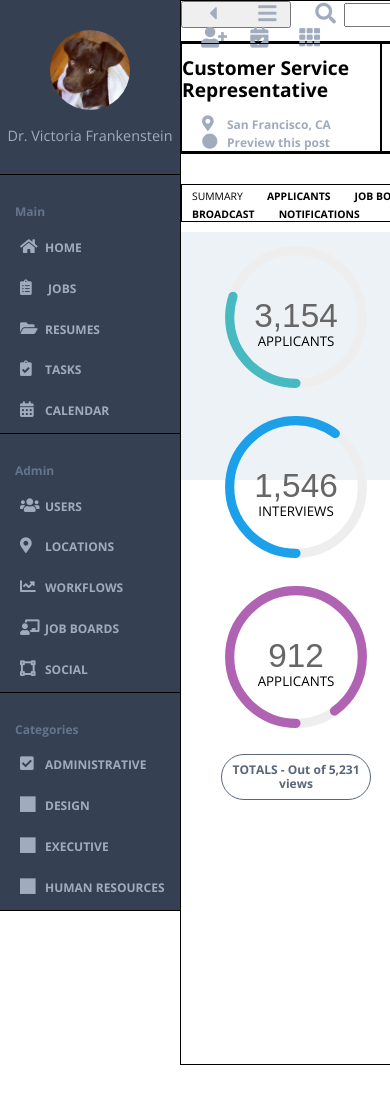
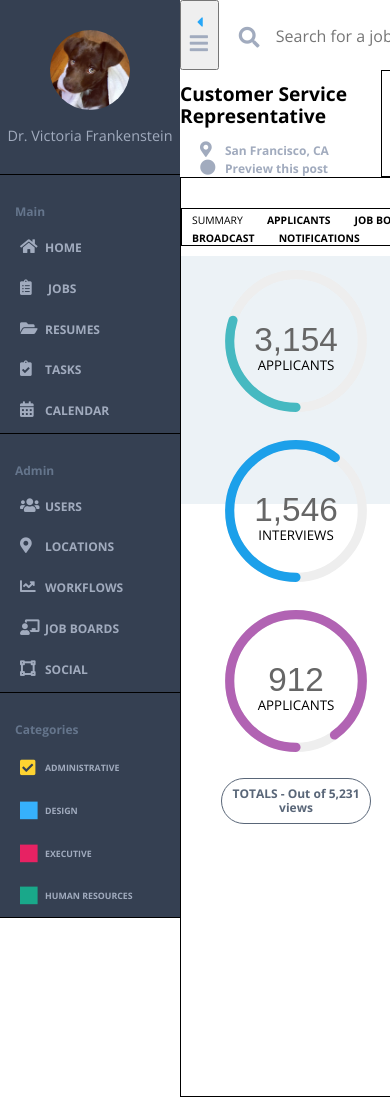
Before and after one commit to aweissman11/aw-comp-challenge-3, a plain HTML site: page index.html in a window 390 px wide. Shown: the top 1097 px of the page. Before the commit the page ends 1065 px from the top, so only its background shows below. Drawn offline with nearby package versions, Linux system fonts and the light colour scheme; a script that the page names is missing.

Commit message:
make sidebar almost there

```diff
--- a/index.html
+++ b/index.html
@@ -16,26 +16,26 @@
     </div>
     <div class="main-sidebar sidebar-group">
       <p class="light sidebar-group-header">Main</p>
-      <p class="icon-text"><i class="fas fa-home"></i>HOME</p>
-      <p class="icon-text"><i class="fas fa-clipboard-list"></i> JOBS</p>
-      <p class="icon-text"><i class="fas fa-folder-open"></i>RESUMES</p>
-      <p class="icon-text"><i class="fas fa-clipboard-check"></i>TASKS</p>
-      <p class="icon-text"><i class="fas fa-calendar-alt"></i>CALENDAR</p>
+      <div class="hover-div"><p class="icon-text"><i class="fas fa-home"></i>HOME</p></div>
+      <div class="hover-div"><p class="icon-text"><i class="fas fa-clipboard-list"></i> JOBS</p></div>
+      <div class="hover-div"><p class="icon-text"><i class="fas fa-folder-open"></i>RESUMES</p></div>
+      <div class="hover-div"><p class="icon-text"><i class="fas fa-clipboard-check"></i>TASKS</p></div>
+      <div class="hover-div"><p class="icon-text"><i class="fas fa-calendar-alt"></i>CALENDAR</p></div>
     </div>
     <div class="admin-sidebar sidebar-group">
       <p class="light sidebar-group-header">Admin</p>
-      <p class="icon-text"><i class="fas fa-users"></i>USERS</p>
-      <p class="icon-text"><i class="fas fa-map-marker-alt"></i>LOCATIONS</p>
-      <p class="icon-text"><i class="fas fa-chart-line"></i>WORKFLOWS</p>
-      <p class="icon-text"><i class="fas fa-chalkboard-teacher"></i>JOB BOARDS</p>
-      <p class="icon-text"><i class="fas fa-vector-square"></i>SOCIAL</p>
+     <div class="hover-div"> <p class="icon-text"><i class="fas fa-users"></i>USERS</p></div>
+     <div class="hover-div"> <p class="icon-text"><i class="fas fa-map-marker-alt"></i>LOCATIONS</p></div>
+     <div class="hover-div"> <p class="icon-text"><i class="fas fa-chart-line"></i>WORKFLOWS</p></div>
+     <div class="hover-div"> <p class="icon-text"><i class="fas fa-chalkboard-teacher"></i>JOB BOARDS</p></div>
+     <div class="hover-div"> <p class="icon-text"><i class="fas fa-vector-square"></i>SOCIAL</p></div>
     </div>
     <div class="cats-sidebar sidebar-group">
       <p class="light sidebar-group-header">Categories</p>
-      <p class="icon-text"><i class="fas fa-check-square"></i>ADMINISTRATIVE</p>
-      <p class="icon-text"><i class="fas fa-square-full"></i>DESIGN</p>
-      <p class="icon-text"><i class="fas fa-square-full"></i>EXECUTIVE</p>
-      <p class="icon-text"><i class="fas fa-square-full"></i>HUMAN RESOURCES</p>
+      <div class="hover-div"><p class="categories-text"><i class="fas fa-check-square yellow-square"></i>ADMINISTRATIVE</p></div>
+      <div class="hover-div"><p class="categories-text"><i class="fas fa-square-full blue-square"></i>DESIGN</p></div>
+      <div class="hover-div"><p class="categories-text"><i class="fas fa-square-full red-square"></i>EXECUTIVE</p></div>
+      <div class="hover-div"><p class="categories-text"><i class="fas fa-square-full green-square"></i>HUMAN RESOURCES</p></div>
     </div>
   </nav>
   <main>
@@ -45,7 +45,7 @@
         <i class="fas fa-bars"></i>
       </button>
       <i class="fas fa-search"></i>
-      <input class="search-input">
+      <input class="search-input" id="search-input" type="textarea" placeholder="Search for a job, task or resume">
       <i class="fas fa-user-plus"></i>
       <i class="fas fa-calendar-check"></i>
       <i class="fas fa-th"></i>
--- a/scripts.js
+++ b/scripts.js
@@ -1,11 +1,4 @@
 
-      customizeChart();
-
-
-function customizeChart() {
-  console.log('works');
-  console.log($('rect').attr('fill'));
-}
 
     var day1 = createCustomHTMLContent('Sunday', '22nd', 20, 2);
     var day2 = createCustomHTMLContent('Monday', '23rd', 220, 22);
@@ -69,9 +62,25 @@ function customizeChart() {
       + interviewTotal + '</span> Interviews</p>'
     }
 
+      $('.icon-text').mouseenter(hoverEffects);
+    function hoverEffects() {
+        $( event.target ).closest('.icon-text').css("color", "#FFFFFF");
+        $( event.target ).children().css("color", "#FFFFFF");
+        $( event.target ).parent().css("border-left", "solid #26A6F7");
+        $( event.target ).parent().css( "background-color", "#303949");
+      }
+
+      $('.icon-text').mouseout(hoverEffectsOff);
+    function hoverEffectsOff() {
+        $( event.target ).closest('.icon-text').css("color", "#A1ABBE");
+        $( event.target ).children().css("color", "#A1ABBE");
+        $( event.target ).parent().css("border-left", "none");
+        $( event.target ).parent().css( "background-color", "#354052");
+      }
 
 
 
-    $(document).write(function(){
+    $(document).ready(function(){
       drawChart1();
+
     });
--- a/styles.css
+++ b/styles.css
@@ -13,6 +13,9 @@ body {
   font-weight: bold;
   font-size: 1.5em;
 }
+
+
+/*Sidebar styles here*/
 
 .sidebar {
   display: flex;
@@ -57,9 +60,42 @@ body {
   font-weight: bold;
 }
 
-h1 {
-  font-size: 1.2em;
+.categories-text {
+  font-size: .55em;
+  margin: 10px 15px 15px 0;
+  color: #A1ABBE;
+  font-weight: bold;
 }
+
+.yellow-square {
+  color: #FED331;
+  font-size: 2em;
+  position: relative;
+  top: 3px;
+}
+
+.blue-square {
+  color: #36B1FC;
+  font-size: 2em;
+  position: relative;
+  top: 3px;
+}
+
+.red-square {
+  color: #E72263;
+  font-size: 2em;
+  position: relative;
+  top: 3px;
+}
+
+.green-square {
+  color: #19A88A;
+  font-size: 2em;
+  position: relative;
+  top: 3px;
+}
+
+
 
 .profile-photo {
   border-bottom: solid;
@@ -73,22 +109,57 @@ h1 {
   flex-direction: column;
 }
 
+
+
+/*Search bar style here*/
+
 .search-bar {
-  border: solid;
-  border-width: .5px;
-  height: 40px;
+  display: flex;
+  height: 70px;
+}
+
+.sidebar-toggle {
+  height: 100%;
+  width: 70px;
+  justify-content: center;
+}
+
+.fa-caret-left {
+  font-size: 1em;
+  margin: 0;
+  position: relative;
+  bottom: 2px;
+  color: #26A6F7;
+}
+
+.fa-bars {
+  margin: 0 14px 0 0;
+}
+
+.fa-search {
+  margin-top: 28px;
+  margin-right: 30px;
+}
+
+.search-input {
+  height: 100%;
+  width: 100%;
+  border: none;
+}
+
+
+/*Page Title Styles*/
+
+h1 {
+  font-size: 1.2em;
 }
 
 .page-title {
-  border: solid;
-  border-width: .5px;
   display: grid;
   grid-template-columns: 1fr 1fr;
 }
 
 .title {
-    border: solid;
-    border-width: .5px;
 }
 
 .title-info {
```
